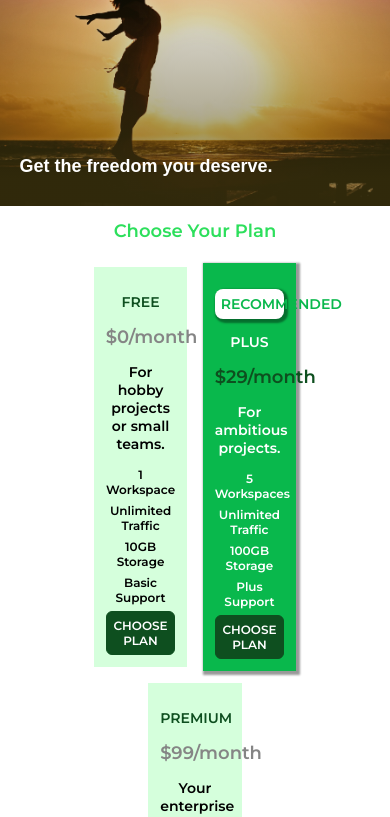
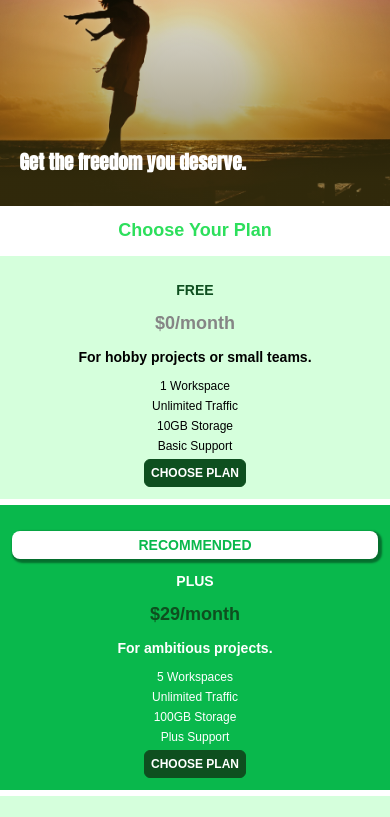
Before and after one commit to nastyacodes/hosting-website, a plain HTML site: page index.html in a window 390 px wide. Shown: the part 103-920 px from the top of the page. Drawn offline with Linux system fonts and the light colour scheme.

Commit message:
Making our website reaponsive: first media query and mobile-first design steps

```diff
--- a/index.html
+++ b/index.html
@@ -3,6 +3,7 @@
 
 <head>
     <meta charset="UTF-8">
+    <meta name="viewport" content="width=device-width, initial-scale=1.0">
     <meta http-equiv="X-UA-Compatible" content="ie=edge">
     <title>uHost</title>
     <link rel="shortcut icon" href="favicon.png">
--- a/main.css
+++ b/main.css
@@ -1,6 +1,8 @@
+@import url('https://fonts.googleapis.com/css2?family=Anton&display=swap');
+
 #product-overview {
     background: linear-gradient(to top, rgba(80, 68, 18, 0.6) 10%, transparent),
-    url("freedom.jpg") left 10% bottom 70%/cover no-repeat border-box,
+    url("freedom.jpg") center/cover no-repeat border-box,
     #ff1b68;
     /*background-image: url("freedom.jpg");*/
     /*background-size: cover;*/
@@ -16,39 +18,48 @@
     margin-top: 2.5rem;
 }
 
-.section-title {
-    color: #2ddf5c;
-    text-align: center;
-}
-
 #product-overview h1 {
     color: white;
     font-family: 'Anton', sans-serif;
     position: absolute;
     bottom: 5%;
     left: 5%;
+    font-size: 1.6rem;
 }
 
-.plans {
-    width: 80%;
-    margin: auto;
+@media (min-width: 40rem) {
+    #product-overview {
+        height: 40vh;
+        background-position: 50% 25%;
+    }
+
+    #product-overview h1 {
+        font-size: 3rem;
+    }
+}
+
+.section-title {
+    color: #2ddf5c;
     text-align: center;
 }
+
+/*.plans {*/
+/*    width: 100%;*/
+/*    text-align: center;*/
+/*}*/
 
 .plan {
     background-color: #d5ffdc;
     text-align: center;
     padding: 1rem;
-    margin: 0.5rem;
-    display: inline-block;
-    width: 30%;
-    vertical-align: middle;
+    margin: 0.5rem 0;
+    width: 100%;
 }
 
 .plan--highlighted {
     background-color: #09b84c;
     color: white;
-    box-shadow: 2px 2px 2px 2px rgba(0, 0, 0, .4);
+    /*box-shadow: 2px 2px 2px 2px rgba(0, 0, 0, .4);*/
 }
 
 .plan--highlighted .plan__price {
--- a/shared.css
+++ b/shared.css
@@ -1,5 +1,3 @@
-@import url('https://fonts.googleapis.com/css2?family=Montserrat:wght@600&display=swap');
-
 * {
     box-sizing: border-box;
 }
```
Also changed, not shown: packages/index.html (+1 -0 lines).
